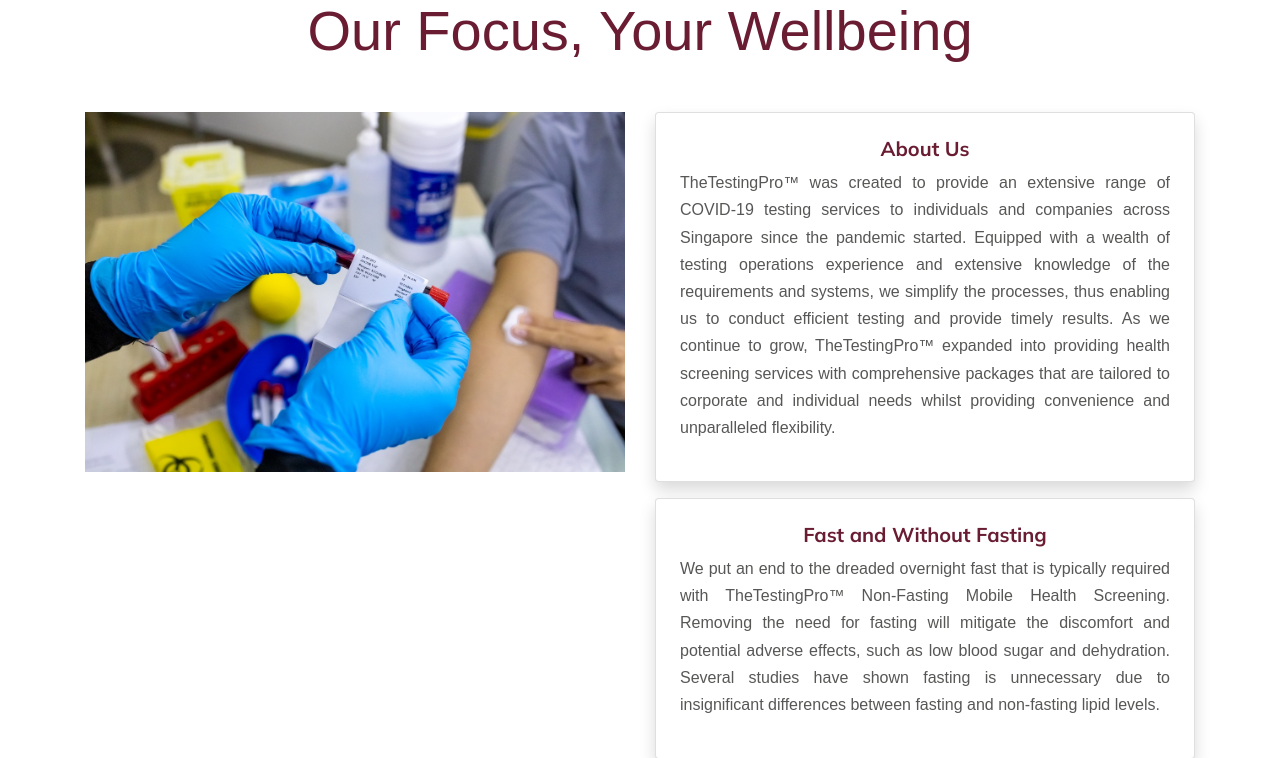
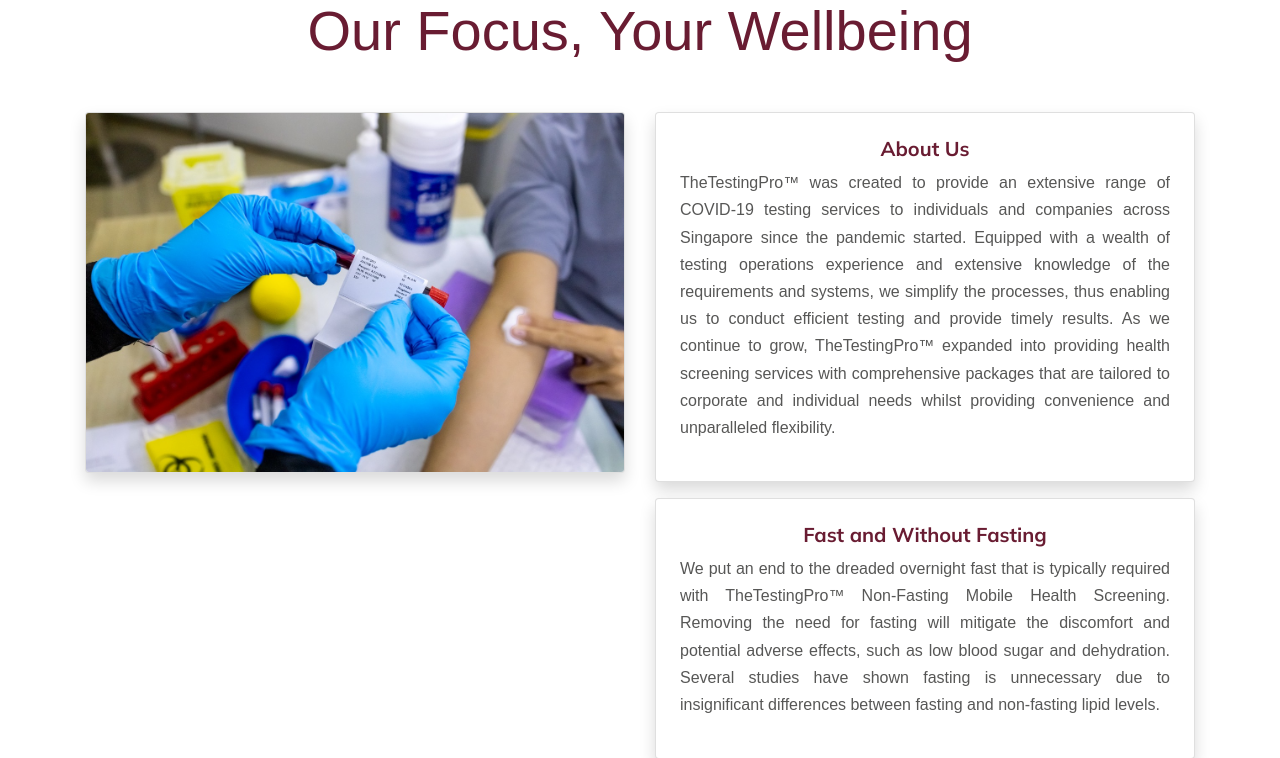
Before and after one commit to astejobs/healthscreening, a PHP site: page / in a window 1280 px wide. Shown: the part 791-1549 px from the top of the page. Run offline with PHP 8.4, Linux system fonts and the light colour scheme; some libraries are stand-ins or nearby versions; some web fonts are replaced.

Commit message:
card design for image

```diff
--- a/index.php
+++ b/index.php
@@ -145,7 +145,9 @@
       <div class="row">
 
         <div class="col-md-6">
+          <div class="card shadow overflow-hidden">
           <img width="100%" class="section1-image img-responsive" src="./images/hs1.jpeg" alt="image">
+        </div>
         </div>
 
 
```
